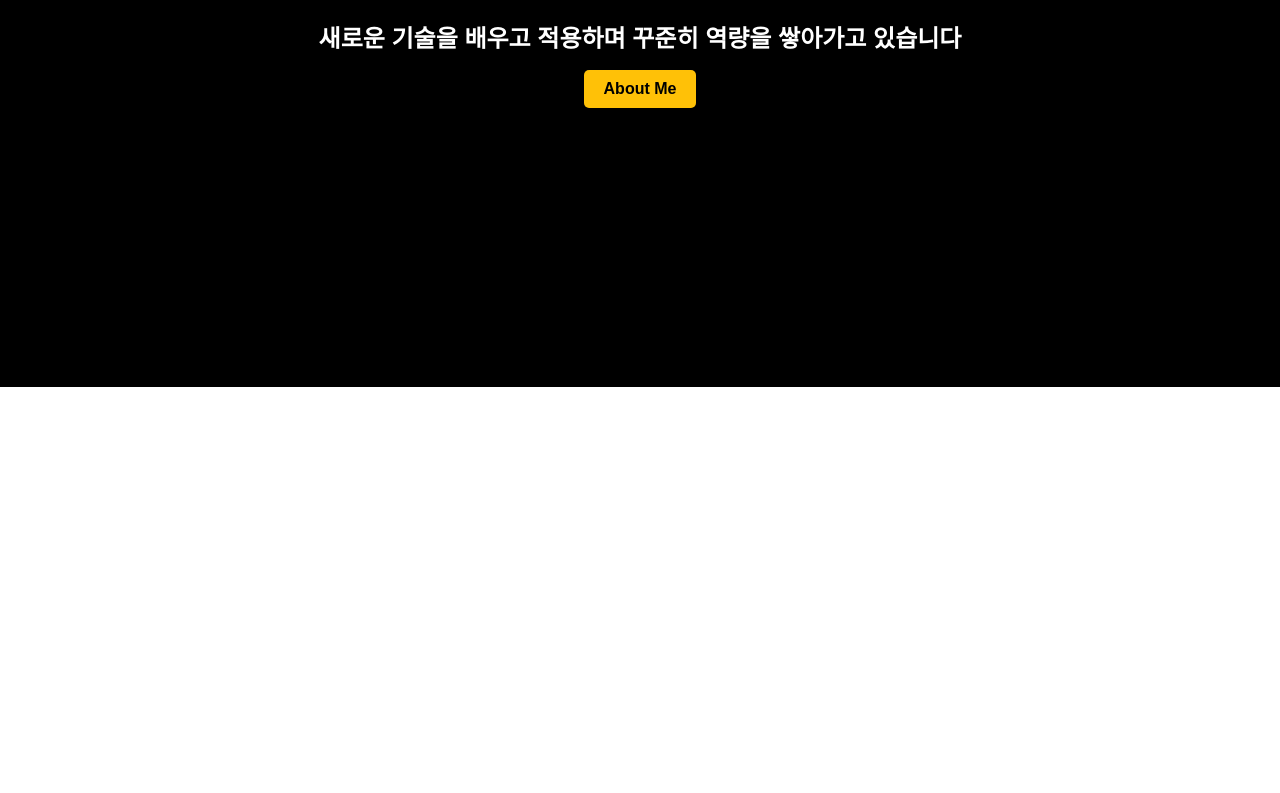
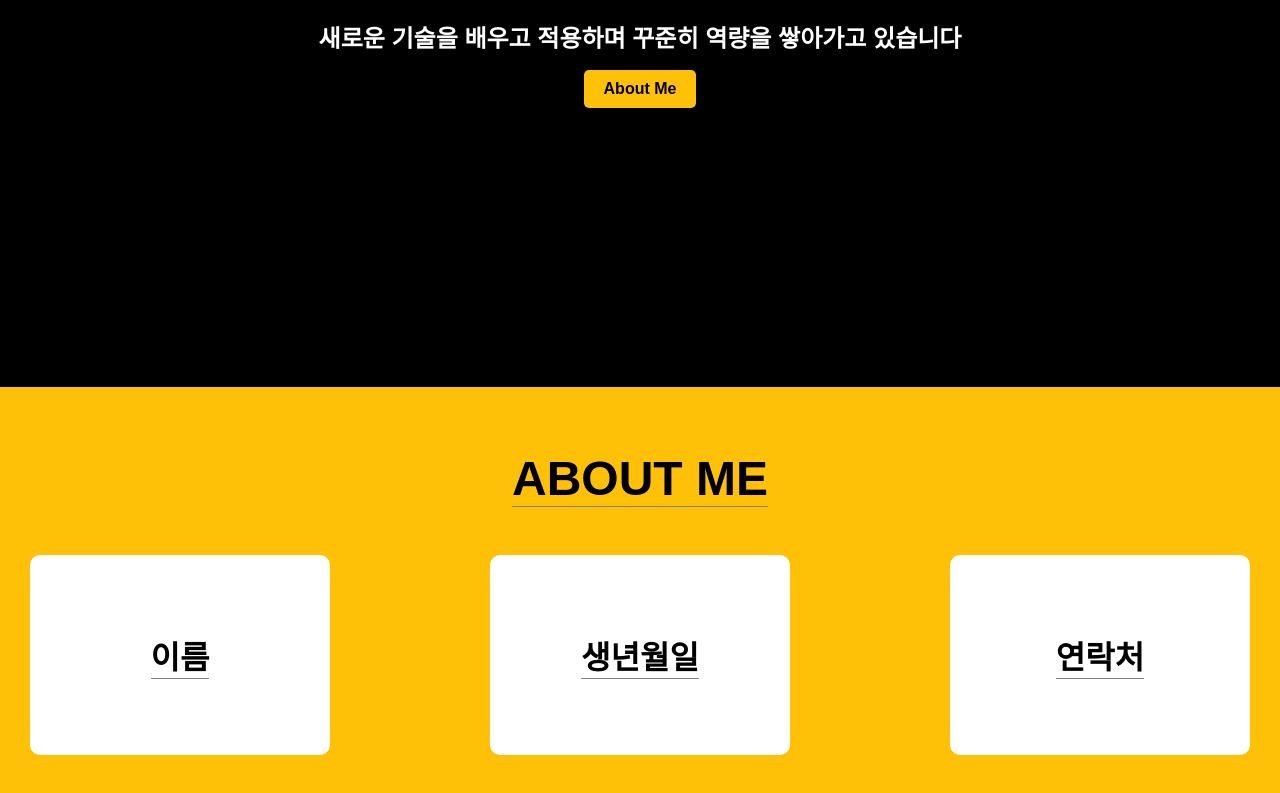
Before and after one commit to jiyongnoh/my-portfolio, a Next.js app: page / in a window 1280 px wide. Shown: the part 413-1206 px from the top of the page. Before the commit the page ends 800 px from the top, so only its background shows below. Built offline with nearby package versions, Linux system fonts and the light colour scheme.

Commit message:
feat: About 컴포넌트 추가. 카드 뒤집는 효과 추가

```diff
--- /dev/null
+++ b/components/About.tsx
@@ -0,0 +1,271 @@
+"use client";
+import styled from "styled-components";
+import { motion } from "framer-motion";
+import { useState } from "react";
+
+const About = () => {
+  const [isOpen, setIsOpen] = useState(false);
+  const [isOpen2, setIsOpen2] = useState(false);
+  const [isOpen3, setIsOpen3] = useState(false);
+  return (
+    <AboutContainer>
+      <Title>{`ABOUT ME`}</Title>
+      <InfoContainer>
+        <motion.div
+          layout
+          style={{
+            width: "300px",
+            height: "200px",
+            perspective: "1000px", // 3D 효과를 위해 perspective 설정
+          }}
+          whileHover={{ scale: 1.1 }}
+          whileTap={{ scale: 0.95 }}
+        >
+          <motion.div
+            onClick={() => setIsOpen(!isOpen)}
+            style={{
+              width: "100%",
+              height: "100%",
+              position: "relative",
+              transformStyle: "preserve-3d", // 자식 요소의 3D 변환 허용
+              cursor: "pointer",
+            }}
+            animate={{
+              rotateY: isOpen ? 180 : 0, // isOpen에 따라 카드 회전
+            }}
+            transition={{
+              duration: 0.8, // 애니메이션 지속 시간
+              ease: "easeInOut", // 애니메이션 가속 곡선
+            }}
+          >
+            {/* 앞면 */}
+            <motion.div
+              style={{
+                backfaceVisibility: "hidden", // 뒷면 숨기기
+                position: "absolute",
+                width: "100%",
+                height: "100%",
+                backgroundColor: "white",
+                color: "white",
+                display: "flex",
+                alignItems: "center",
+                justifyContent: "center",
+                borderRadius: "10px",
+              }}
+            >
+              <Subtitle>이름</Subtitle>
+            </motion.div>
+
+            {/* 뒷면 */}
+            <motion.div
+              style={{
+                backfaceVisibility: "hidden",
+                position: "absolute",
+                width: "100%",
+                height: "100%",
+                backgroundColor: "white",
+                color: "#333",
+                display: "flex",
+                alignItems: "center",
+                justifyContent: "center",
+                transform: "rotateY(180deg)", // 뒷면은 180도 회전
+                borderRadius: "10px",
+              }}
+            >
+              {isOpen && <Descripion>노지용</Descripion>}
+            </motion.div>
+          </motion.div>
+        </motion.div>
+
+        <motion.div
+          layout
+          style={{
+            width: "300px",
+            height: "200px",
+            perspective: "1000px", // 3D 효과를 위해 perspective 설정
+          }}
+          whileHover={{ scale: 1.1 }}
+          whileTap={{ scale: 0.95 }}
+        >
+          <motion.div
+            onClick={() => setIsOpen2(!isOpen2)}
+            style={{
+              width: "100%",
+              height: "100%",
+              position: "relative",
+              transformStyle: "preserve-3d", // 자식 요소의 3D 변환 허용
+              cursor: "pointer",
+            }}
+            animate={{
+              rotateY: isOpen2 ? 180 : 0, // isOpen에 따라 카드 회전
+            }}
+            transition={{
+              duration: 0.8, // 애니메이션 지속 시간
+              ease: "easeInOut", // 애니메이션 가속 곡선
+            }}
+          >
+            {/* 앞면 */}
+            <motion.div
+              style={{
+                backfaceVisibility: "hidden", // 뒷면 숨기기
+                position: "absolute",
+                width: "100%",
+                height: "100%",
+                backgroundColor: "white",
+                color: "white",
+                display: "flex",
+                alignItems: "center",
+                justifyContent: "center",
+                borderRadius: "10px",
+              }}
+            >
+              <Subtitle>생년월일</Subtitle>
+            </motion.div>
+
+            {/* 뒷면 */}
+            <motion.div
+              style={{
+                backfaceVisibility: "hidden",
+                position: "absolute",
+                width: "100%",
+                height: "100%",
+                backgroundColor: "white",
+                color: "#333",
+                display: "flex",
+                alignItems: "center",
+                justifyContent: "center",
+                transform: "rotateY(180deg)", // 뒷면은 180도 회전
+                borderRadius: "10px",
+              }}
+            >
+              {isOpen2 && <Descripion>1995.05.23</Descripion>}
+            </motion.div>
+          </motion.div>
+        </motion.div>
+
+        <motion.div
+          layout
+          style={{
+            width: "300px",
+            height: "200px",
+            perspective: "1000px", // 3D 효과를 위해 perspective 설정
+          }}
+          whileHover={{ scale: 1.1 }}
+          whileTap={{ scale: 0.95 }}
+        >
+          <motion.div
+            onClick={() => setIsOpen3(!isOpen3)}
+            style={{
+              width: "100%",
+              height: "100%",
+              position: "relative",
+              transformStyle: "preserve-3d", // 자식 요소의 3D 변환 허용
+              cursor: "pointer",
+            }}
+            animate={{
+              rotateY: isOpen3 ? 180 : 0, // isOpen에 따라 카드 회전
+            }}
+            transition={{
+              duration: 0.8, // 애니메이션 지속 시간
+              ease: "easeInOut", // 애니메이션 가속 곡선
+            }}
+          >
+            {/* 앞면 */}
+            <motion.div
+              style={{
+                backfaceVisibility: "hidden", // 뒷면 숨기기
+                position: "absolute",
+                width: "100%",
+                height: "100%",
+                backgroundColor: "white",
+                color: "white",
+                display: "flex",
+                alignItems: "center",
+                justifyContent: "center",
+                borderRadius: "10px",
+              }}
+            >
+              <Subtitle>연락처</Subtitle>
+            </motion.div>
+
+            {/* 뒷면 */}
+            <motion.div
+              style={{
+                backfaceVisibility: "hidden",
+                position: "absolute",
+                width: "100%",
+                height: "100%",
+                backgroundColor: "white",
+                color: "#333",
+                display: "flex",
+                flexDirection: "column",
+                alignItems: "center",
+                justifyContent: "center",
+                transform: "rotateY(180deg)", // 뒷면은 180도 회전
+                borderRadius: "10px",
+              }}
+            >
+              {isOpen3 && <Descripion>010-7473-8485</Descripion>}
+              {isOpen3 && <Descripion>earthworm77@naver.com</Descripion>}
+            </motion.div>
+          </motion.div>
+        </motion.div>
+      </InfoContainer>
+    </AboutContainer>
+  );
+};
+
+const AboutContainer = styled.div`
+  width: 100vw;
+  background-color: #ffc107;
+  padding: 4rem 0;
+
+  display: flex;
+  flex-direction: column;
+  justify-content: flex-start;
+  align-items: center;
+
+  gap: 3rem;
+`;
+
+const InfoContainer = styled.div`
+  width: 100%;
+  display: flex;
+  justify-content: center;
+  align-items: center;
+
+  gap: 10rem;
+`;
+
+const Title = styled.span`
+  font-size: 3rem;
+  font-weight: bold;
+  font-family: sans-serif;
+  color: black;
+
+  border-bottom: 1px solid gray;
+
+  user-select: none;
+`;
+
+const Subtitle = styled.span`
+  font-size: 2rem;
+  font-weight: bold;
+  font-family: sans-serif;
+  color: black;
+
+  border-bottom: 1px solid gray;
+
+  user-select: none;
+`;
+
+const Descripion = styled.span`
+  font-size: 1.3rem;
+  font-weight: bold;
+  font-family: sans-serif;
+  color: black;
+
+  user-select: none;
+`;
+
+export default About;
--- a/components/Introduce.tsx
+++ b/components/Introduce.tsx
@@ -51,7 +51,7 @@ const Introduce = () => {
   );
 };
 
-const IntroContainer = styled.div`
+const IntroContainer = styled.section`
   width: 100vw;
   height: 100vh;
   background-color: black;
--- a/components/Nav.tsx
+++ b/components/Nav.tsx
@@ -1,9 +1,11 @@
 "use client";
 import styled from "styled-components";
-import { motion } from "framer-motion";
+import { motion, useScroll } from "framer-motion";
 
 const Nav = () => {
+  const { scrollYProgress } = useScroll();
   return (
+    <MasterContainer>
       <NavContainer>
         <Title>{`노지용's Portfolio`}</Title>
         <TagContainer>
@@ -24,15 +26,28 @@ const Nav = () => {
           </motion.div>
         </TagContainer>
       </NavContainer>
+      <motion.div
+        className="progress-bar"
+        style={{ scaleX: scrollYProgress }}
+      />
+    </MasterContainer>
   );
 };
 
-const NavContainer = styled.nav`
+const MasterContainer = styled.div`
   position: fixed;
 
+  display: flex;
+  flex-direction: column;
+  justify-content: center;
+  align-items: center;
+`;
+
+const NavContainer = styled.nav`
   width: 100vw;
-  padding: 1rem;
+  padding: 1.5rem;
 
+  background-color: rgb(255, 255, 255, 0.1);
   border-bottom: 1px solid gray;
 
   display: flex;
@@ -46,6 +61,10 @@ const Title = styled.span`
   font-size: 1.5rem;
   font-weight: bold;
   font-family: sans-serif;
+
+  color: white;
+
+  user-select: none;
 `;
 
 const TagContainer = styled.div`
@@ -56,12 +75,12 @@ const TagContainer = styled.div`
 `;
 
 const Tag = styled.span`
+  color: white;
+
   font-size: 1.1rem;
   font-family: sans-serif;
-
   font-weight: 600;
 
-  transition: 0.3s;
   cursor: pointer;
 
   user-select: none;
--- a/src/app/globals.css
+++ b/src/app/globals.css
@@ -39,6 +39,16 @@ a {
   text-decoration: none;
 }
 
+.progress-bar {
+  position: fixed;
+  top: 7%;
+  left: 0;
+  right: 0;
+  height: 8px;
+  background: #ff0055;
+  transform-origin: 0%;
+}
+
 @media (prefers-color-scheme: dark) {
   html {
     color-scheme: dark;
--- a/src/app/page.tsx
+++ b/src/app/page.tsx
@@ -1,5 +1,6 @@
 import Main from "../../components/Main";
 import Introduce from "../../components/Introduce";
+import About from "../../components/About";
 
 export default function Home() {
   return (
@@ -7,6 +8,7 @@ export default function Home() {
       {/* Introduce Section */}
       <Introduce />
       {/* About Section */}
+      <About />
       {/* Skill Section */}
       {/* Archiving Section */}
       {/* Project Section */}
```
Also changed, not shown: package.json (+5 -5 lines), 1 other file (tests, documents, lock files or other folders). Lines whose indentation alone changed are shown as unchanged.
